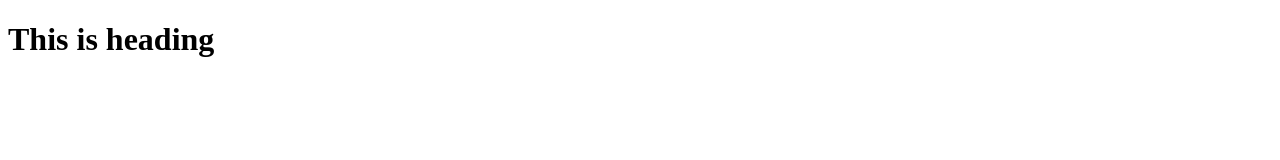
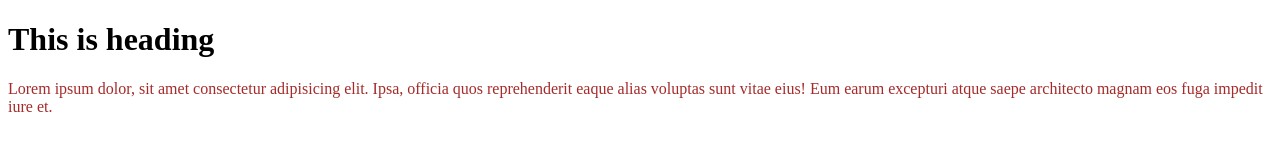
Before and after one commit to Tatsiana13/teamwork, a plain HTML site: page index.html in a window 1280 px wide. Drawn offline with Linux system fonts and the light colour scheme.

Commit message:
ADD <p>Lorem</p>

```diff
--- a/index.html
+++ b/index.html
@@ -4,8 +4,17 @@
     <meta charset="UTF-8">
     <meta name="viewport" content="width=device-width, initial-scale=1.0">
     <title>Document</title>
+    <style type="text/css">
+    p{
+        color: brown;
+    }
+
+    </style>
 </head>
 <body>
     <h1>This is heading</h1>
+    <p>Lorem ipsum dolor, sit amet consectetur adipisicing elit.
+        Ipsa, officia quos reprehenderit eaque alias voluptas sunt vitae eius!
+        Eum earum excepturi atque saepe architecto magnam eos fuga impedit iure et.</p>
 </body>
 </html>
```
